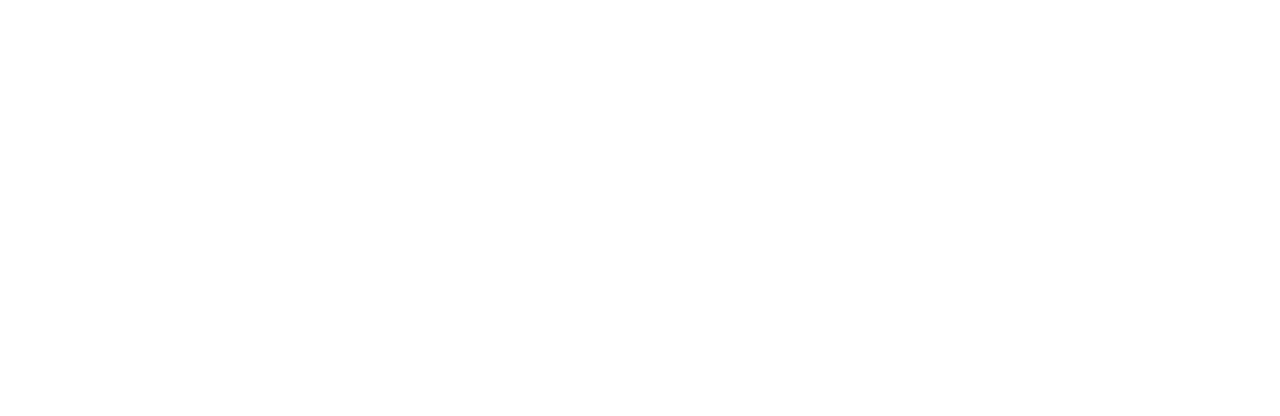
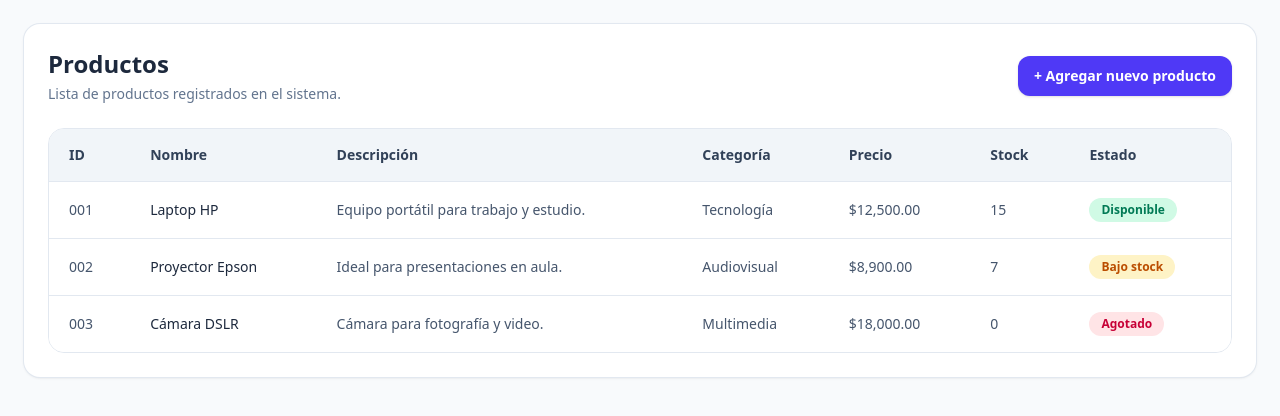
Before and after one commit to KRATICOS/tiendita_chida, an Angular app: page /products in a window 1280 px wide. Before the commit this address led to /. Shown: the top 416 px of the page. Built offline with nearby package versions, Linux system fonts and the light colour scheme.

Commit message:
feat(app):creacion del componente products

```diff
--- a/src/app/app.routes.ts
+++ b/src/app/app.routes.ts
@@ -1,6 +1,7 @@
 // src\app\app.routes.ts
 import { Routes } from '@angular/router';
 import { Home } from './components/home/home';
+import { Products } from './pages/products/products';
 
 export const routes: Routes = [
 
@@ -13,6 +14,10 @@
   {
     path: 'home',
     component: Home
+  },
+  {
+    path: 'products',
+    component: Products
   }
 
 ];
--- a/src/app/components/home/home.html
+++ b/src/app/components/home/home.html
@@ -27,9 +27,12 @@
         Comprar ahora
       </button>
 
-      <button class="w-full py-3 rounded-2xl bg-white border border-orange-200 text-orange-600 hover:bg-orange-50 transition">
-        Ver productos
-      </button>
+      <a
+  routerLink="/productos"
+  class="block w-full py-3 rounded-2xl bg-white border border-orange-200 text-orange-600 hover:bg-orange-50 transition text-center"
+>
+  Ver productos
+</a>
 
     </div>
 
--- /dev/null
+++ b/src/app/pages/products/products.html
@@ -0,0 +1,77 @@
+<div class="min-h-screen bg-slate-50 p-6">
+  <div class="mx-auto max-w-7xl rounded-2xl bg-white p-6 shadow-sm ring-1 ring-slate-200">
+    <div class="mb-6 flex flex-col gap-4 sm:flex-row sm:items-center sm:justify-between">
+      <div>
+        <h1 class="text-2xl font-bold text-slate-800">Productos</h1>
+        <p class="mt-1 text-sm text-slate-500">Lista de productos registrados en el sistema.</p>
+      </div>
+
+      <button
+        type="button"
+        class="inline-flex items-center justify-center rounded-xl bg-indigo-600 px-4 py-2.5 text-sm font-semibold text-white shadow-sm transition hover:bg-indigo-700 focus:outline-none focus:ring-2 focus:ring-indigo-500 focus:ring-offset-2"
+      >
+        + Agregar nuevo producto
+      </button>
+    </div>
+
+    <div class="overflow-x-auto rounded-2xl border border-slate-200">
+      <table class="min-w-full divide-y divide-slate-200">
+        <thead class="bg-slate-100">
+          <tr>
+            <th class="px-5 py-4 text-left text-sm font-semibold text-slate-700">ID</th>
+            <th class="px-5 py-4 text-left text-sm font-semibold text-slate-700">Nombre</th>
+            <th class="px-5 py-4 text-left text-sm font-semibold text-slate-700">Descripción</th>
+            <th class="px-5 py-4 text-left text-sm font-semibold text-slate-700">Categoría</th>
+            <th class="px-5 py-4 text-left text-sm font-semibold text-slate-700">Precio</th>
+            <th class="px-5 py-4 text-left text-sm font-semibold text-slate-700">Stock</th>
+            <th class="px-5 py-4 text-left text-sm font-semibold text-slate-700">Estado</th>
+          </tr>
+        </thead>
+
+        <tbody class="divide-y divide-slate-200 bg-white">
+          <tr class="hover:bg-slate-50">
+            <td class="px-5 py-4 text-sm text-slate-600">001</td>
+            <td class="px-5 py-4 text-sm font-medium text-slate-800">Laptop HP</td>
+            <td class="px-5 py-4 text-sm text-slate-600">Equipo portátil para trabajo y estudio.</td>
+            <td class="px-5 py-4 text-sm text-slate-600">Tecnología</td>
+            <td class="px-5 py-4 text-sm text-slate-600">$12,500.00</td>
+            <td class="px-5 py-4 text-sm text-slate-600">15</td>
+            <td class="px-5 py-4 text-sm">
+              <span class="inline-flex rounded-full bg-emerald-100 px-3 py-1 text-xs font-semibold text-emerald-700">
+                Disponible
+              </span>
+            </td>
+          </tr>
+
+          <tr class="hover:bg-slate-50">
+            <td class="px-5 py-4 text-sm text-slate-600">002</td>
+            <td class="px-5 py-4 text-sm font-medium text-slate-800">Proyector Epson</td>
+            <td class="px-5 py-4 text-sm text-slate-600">Ideal para presentaciones en aula.</td>
+            <td class="px-5 py-4 text-sm text-slate-600">Audiovisual</td>
+            <td class="px-5 py-4 text-sm text-slate-600">$8,900.00</td>
+            <td class="px-5 py-4 text-sm text-slate-600">7</td>
+            <td class="px-5 py-4 text-sm">
+              <span class="inline-flex rounded-full bg-amber-100 px-3 py-1 text-xs font-semibold text-amber-700">
+                Bajo stock
+              </span>
+            </td>
+          </tr>
+
+          <tr class="hover:bg-slate-50">
+            <td class="px-5 py-4 text-sm text-slate-600">003</td>
+            <td class="px-5 py-4 text-sm font-medium text-slate-800">Cámara DSLR</td>
+            <td class="px-5 py-4 text-sm text-slate-600">Cámara para fotografía y video.</td>
+            <td class="px-5 py-4 text-sm text-slate-600">Multimedia</td>
+            <td class="px-5 py-4 text-sm text-slate-600">$18,000.00</td>
+            <td class="px-5 py-4 text-sm text-slate-600">0</td>
+            <td class="px-5 py-4 text-sm">
+              <span class="inline-flex rounded-full bg-rose-100 px-3 py-1 text-xs font-semibold text-rose-700">
+                Agotado
+              </span>
+            </td>
+          </tr>
+        </tbody>
+      </table>
+    </div>
+  </div>
+</div>
--- /dev/null
+++ b/src/app/pages/products/products.ts
@@ -0,0 +1,15 @@
+// src\app\pages\products\products.ts
+import { ChangeDetectionStrategy, Component } from '@angular/core';
+
+@Component({
+  selector: 'app-products',
+  imports: [],
+  templateUrl: './products.html',
+  styles: `
+    :host {
+      display: block;
+    }
+  `,
+  changeDetection: ChangeDetectionStrategy.OnPush,
+})
+export class Products {}
```
